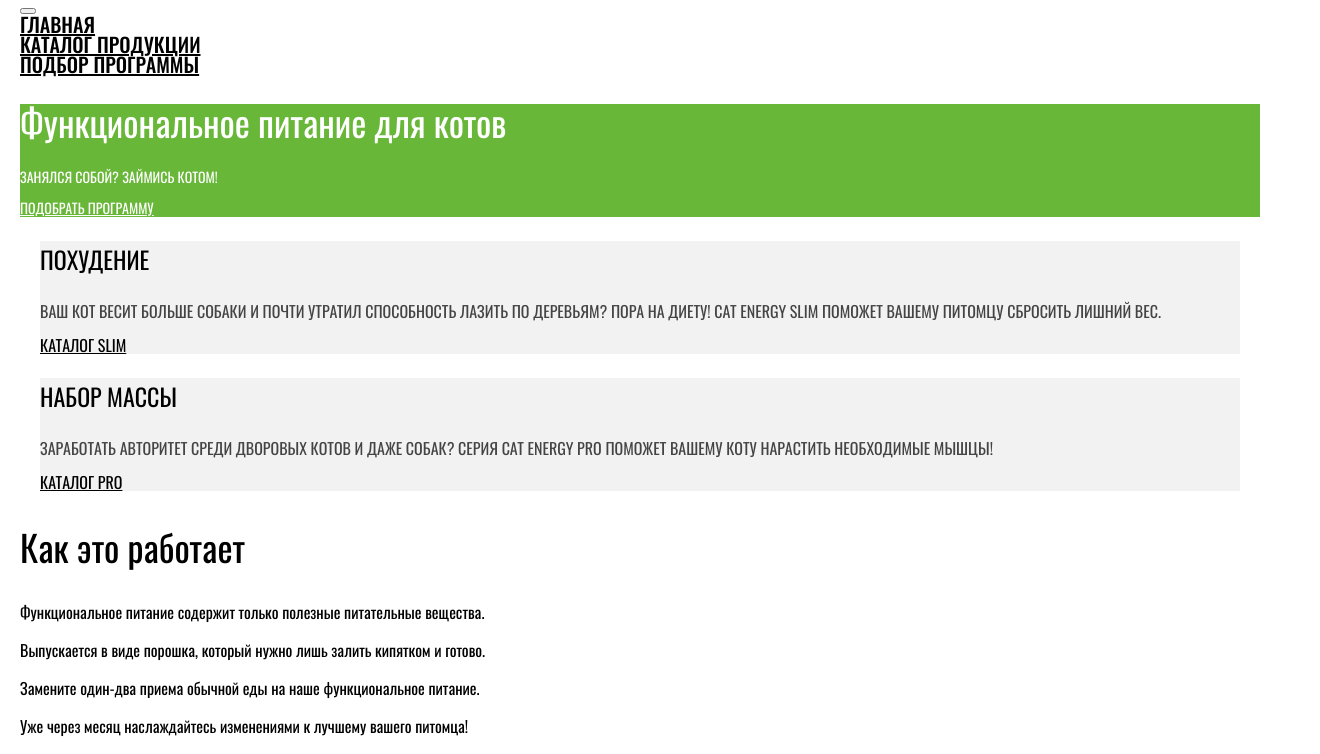
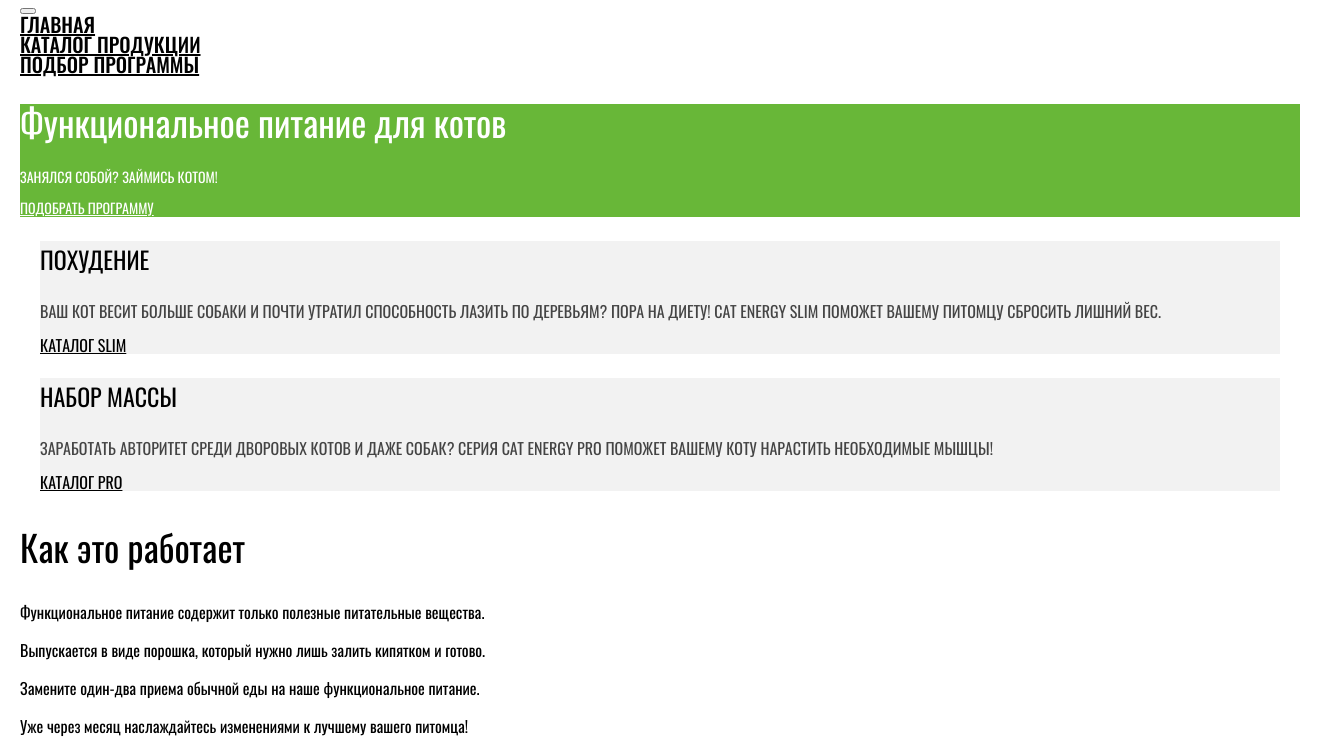
Before and after one commit to KIlnourik/1552615-cat-energy-21, a website: page source/index.html in a window 1280 px wide. Shown: the part 46-800 px from the top of the page, 1320 px wide, since content can reach past the window. Drawn offline with nearby package versions, Linux system fonts and the light colour scheme; files that its build step writes are made by us from their sources.

Commit message:
Начал адаптивную верстку

```diff
--- a/source/index.html
+++ b/source/index.html
@@ -3,6 +3,7 @@
 
 <head>
   <meta charset="utf-8">
+  <meta name="viewport" content="width=device-width, initial-scale=1">
   <title>HTML Academy: Кэт энерджи</title>
   <link rel="stylesheet" href="css/normalize.css">
   <link rel="stylesheet" href="css/style.css">
--- a/source/sass/blocks/page.scss
+++ b/source/sass/blocks/page.scss
@@ -4,6 +4,24 @@
   line-height: 18px;
   font-weight: normal;
   height: 100%;
+  padding: 0;
+  margin: 0;
+}
+
+@media (min-width: $mobile-width-only) {
+  .page {
+    width: 100%;
+  }
+}
+
+.page__body {
+  min-height: 100%;
+  margin: 0 auto;
   padding: 0 20px;
-  margin: 0 auto;
 }
+
+@media (min-width: $mobile-width-only) {
+  .page__body {
+    width: 100%;
+  }
+}
--- a/source/sass/global/variables.scss
+++ b/source/sass/global/variables.scss
@@ -1,3 +1,5 @@
+/*Colors*/
+
 $basic_black: #000000;
 $basic_green: #68b738;
 $basic_grey: #f2f2f2;
@@ -7,3 +9,9 @@
 $special_darkest-grey: #222222;
 $basic_white: #ffffff;
 $special_almost-black: #111111;
+
+/*Viewports*/
+
+$tablet-width: 768px;
+$desktop-width: 1200px;
+$mobile-width-only: 767px;
```
Also changed, not shown: source/sass/blocks/form/comment.scss (line endings or trailing spaces), source/sass/blocks/index/example.scss (line endings or trailing spaces), source/sass/blocks/page-header.scss (line endings or trailing spaces).
